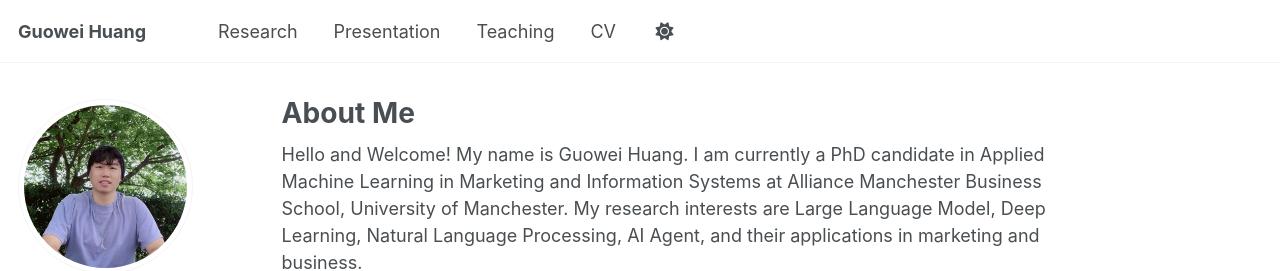
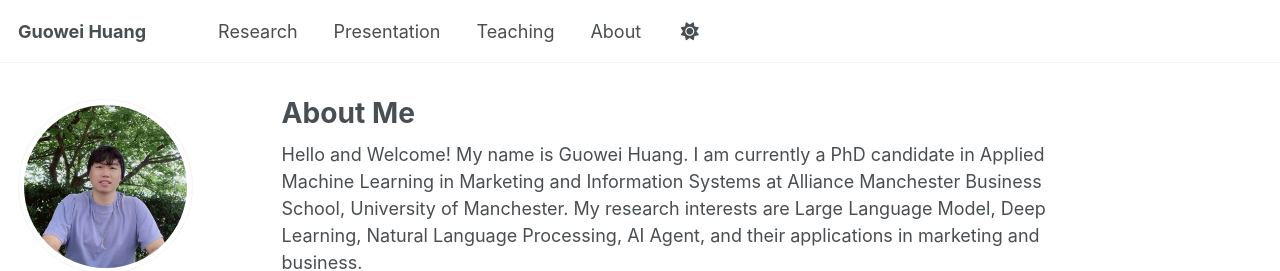
Before and after one commit to Oliverhuang123/Oliverhuang123.github.io, a Jekyll site: the page built from _pages/about.md, in a window 1280 px wide. Shown: the top 271 px of the page. Built offline with Jekyll 4.4.1, drawn with Linux system fonts in a browser that asks for light colours; some web fonts are replaced.

Commit message:
Update navigation.yml

```diff
--- a/_data/navigation.yml
+++ b/_data/navigation.yml
@@ -26,7 +26,7 @@ main:
   # - title: "Blog Posts"
   #   url: /year-archive/
 
-  - title: "CV"
+  - title: "About"
     url: /cv/
 
   # - title: "CV"
```
